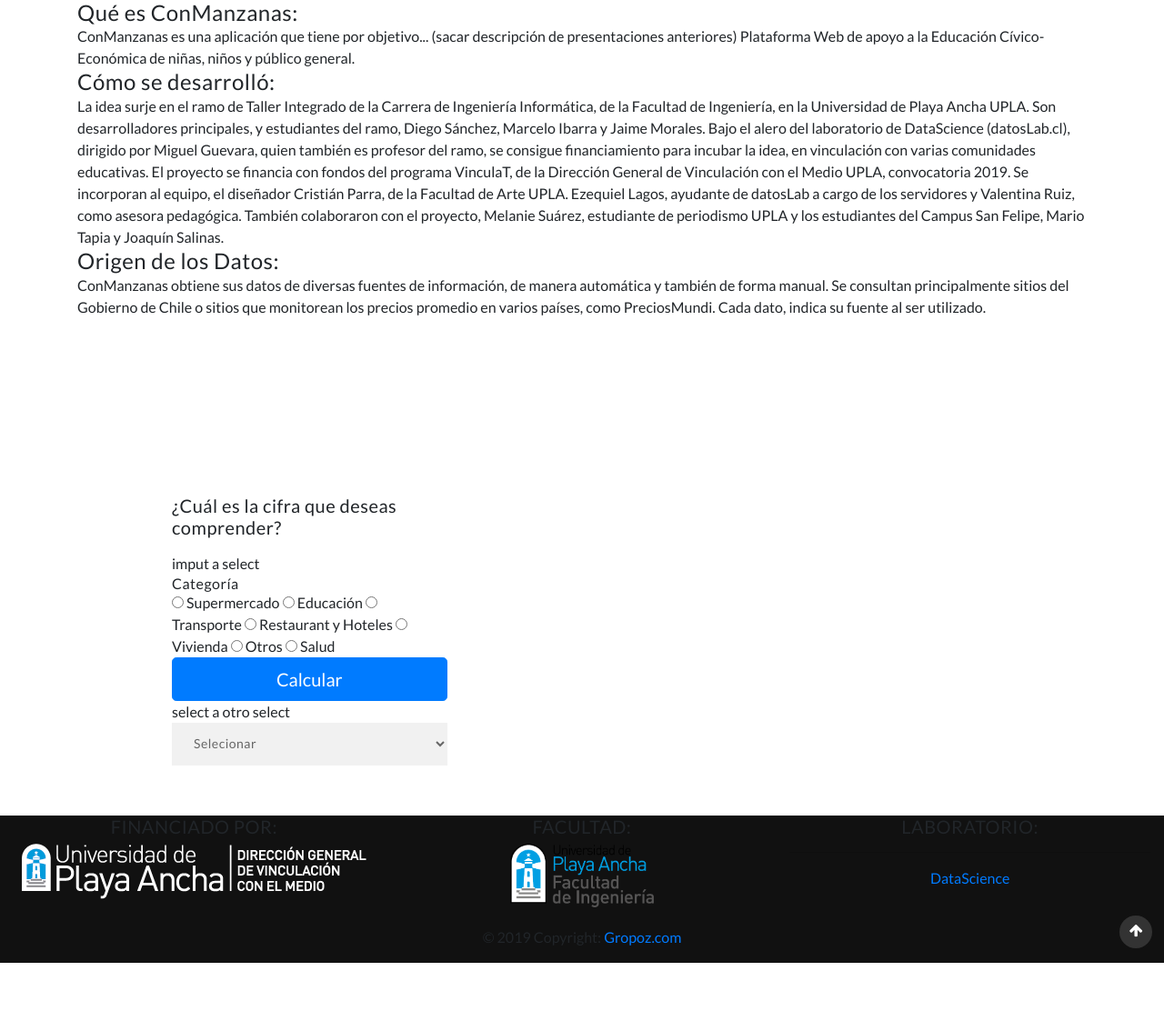
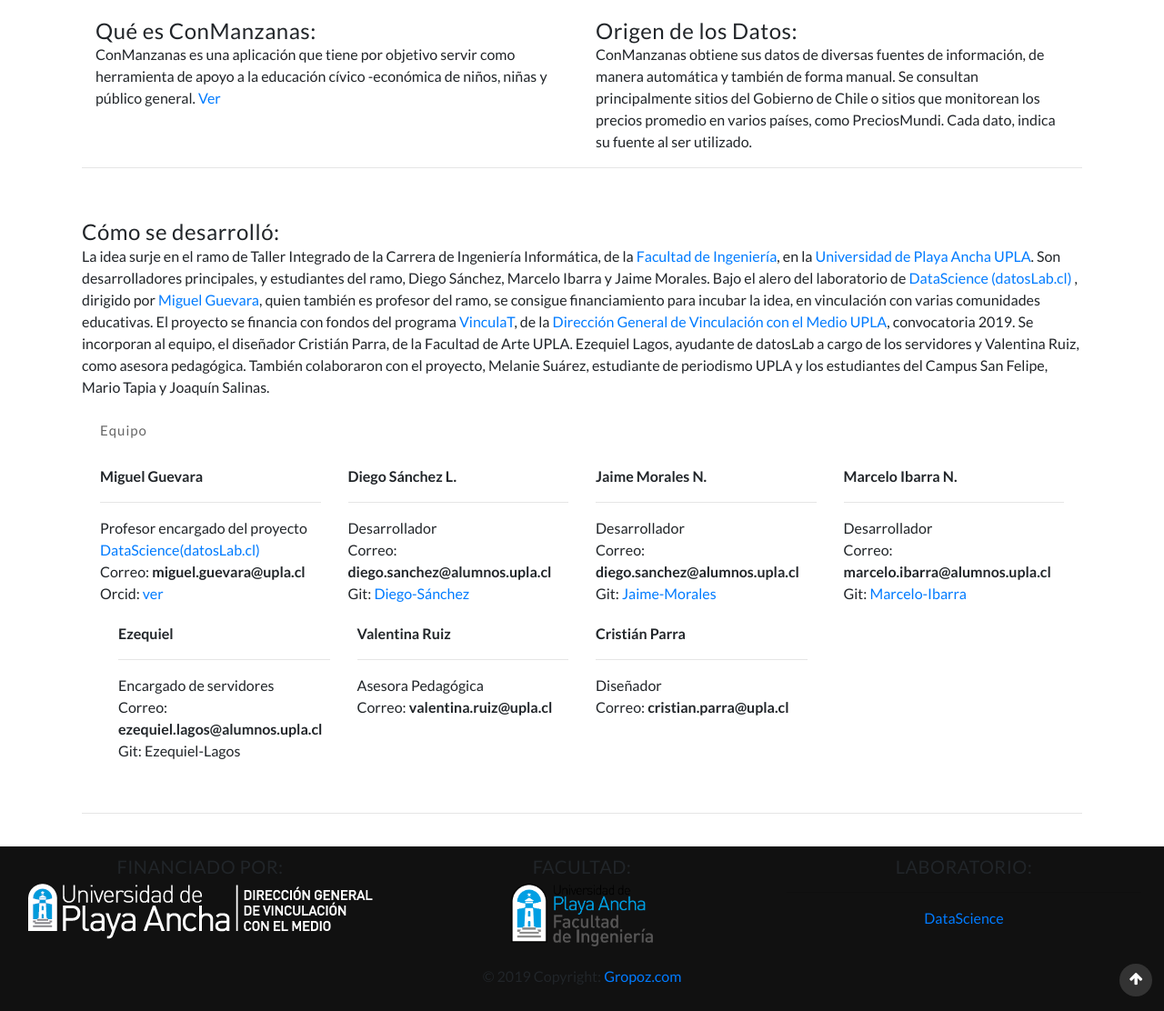
Before and after one commit to diego-san/conmanzanas, a Django app: page /Acerca_De/ in a window 1280 px wide. Shown: the part 94-1206 px from the top of the page at 91% size. Before the commit the page ends 1153 px from the top, so only its background shows below. Run offline with Django 3.2, Linux system fonts and the light colour scheme; some libraries are stand-ins or nearby versions.

Commit message:
Acerca de "terminado"

```diff
--- a/page/templates/page/acerca_de.html
+++ b/page/templates/page/acerca_de.html
@@ -278,28 +278,114 @@
 
 	<!-- INFO ACERCA DE-->
 <div class="container">
+<div class="row">
 
-<div class="col-lg-12 col-md-12 px-lg-12 px-0">
+<div class="col-12" style="padding: 20px">
 
-<p> <h4>Qué es ConManzanas:</h4>
-ConManzanas es una aplicación que tiene por objetivo... (sacar descripción de presentaciones anteriores)
-	Plataforma Web de apoyo a la Educación Cívico-Económica de niñas, niños y público general.
+	<div class="container">
+		<div class="row">
+			<div class="col-6">
+				<p> <h4>Qué es ConManzanas:</h4>
+ConManzanas es una aplicación que tiene por objetivo servir como  herramienta de apoyo a la educación cívico -económica de niños, niñas y público general.
+	<a href="http://uplatv.cl/2019/10/01/autodeterminacion-civica-para-ninos-as-explicada-con-manzanas/" target="_blank">Ver</a>
 	</p>
 
+			</div>
+			<div class="col-6">
 
-	<p>
-<h4> Cómo se desarrolló: </h4>
-La idea surje en el ramo de Taller Integrado de la Carrera de Ingeniería Informática, de la Facultad de Ingeniería, en la Universidad de Playa Ancha UPLA. Son desarrolladores principales, y estudiantes del ramo, Diego Sánchez, Marcelo Ibarra y Jaime Morales. Bajo el alero del laboratorio de DataScience (datosLab.cl), dirigido por Miguel Guevara, quien también es profesor del ramo, se consigue financiamiento para incubar la idea, en vinculación con varias comunidades educativas. El proyecto se financia con fondos del programa VinculaT, de la Dirección General de Vinculación con el Medio UPLA, convocatoria 2019.
-Se incorporan al equipo, el diseñador Cristián Parra, de la Facultad de Arte UPLA. Ezequiel Lagos, ayudante de datosLab a cargo de los servidores y Valentina Ruiz, como asesora pedagógica. También colaboraron con el proyecto, Melanie Suárez, estudiante de periodismo UPLA y los estudiantes del Campus San Felipe, Mario Tapia y Joaquín Salinas.
-</p>
-
-
-	<p>
-
+					<p>
 <h4>Origen de los Datos: </h4>
 ConManzanas obtiene sus datos de diversas fuentes de información, de manera automática y también de forma manual. Se consultan principalmente sitios del Gobierno de Chile o sitios que monitorean los precios promedio en varios países, como PreciosMundi.
 Cada dato, indica su fuente al ser utilizado.
 </p>
+			</div>
+		</div>
+	</div>
+
+	<hr>
+
+</div>
+
+
+
+
+
+
+	<div class="col-12" style="padding: 20px">
+<p>
+<h4> Cómo se desarrolló: </h4>
+La idea surje en el ramo de Taller Integrado de la Carrera de Ingeniería Informática, de la <a href="https://www.upla.cl/facultad/ingenieria/" target="_blank">Facultad de Ingeniería</a>,
+		en la  <a href="" target="_blank">Universidad de Playa Ancha UPLA</a>. Son desarrolladores principales, y estudiantes del ramo, Diego Sánchez, Marcelo Ibarra y Jaime Morales.
+		Bajo el alero del laboratorio de <a href="https://datoslab.cl/" target="_blank">DataScience (datosLab.cl)</a> , dirigido por
+		<a href="http://orcid.org/0000-0002-2319-5184" target="_blank">Miguel Guevara</a>, quien también es profesor del ramo, se consigue financiamiento para incubar la idea,
+		en vinculación con varias comunidades educativas. El proyecto se financia con fondos del programa
+		<a href="https://www.upla.cl/vinculate/convocatoria-procesos-de-incubacion-2019/" target="_blank">VinculaT</a>, de la
+		<a href="https://upla.cl/vinculacion/" target="_blank">Dirección General de Vinculación con el Medio UPLA</a>, convocatoria 2019.
+Se incorporan al equipo, el diseñador Cristián Parra, de la Facultad de Arte UPLA. Ezequiel Lagos,
+		ayudante de datosLab a cargo de los servidores y Valentina Ruiz, como asesora pedagógica.
+		También colaboraron con el proyecto, Melanie Suárez, estudiante de periodismo UPLA y los estudiantes del Campus San Felipe, Mario Tapia y Joaquín Salinas.
+</p>
+
+		<div class="container" style="padding: 20px">
+			<p>Equipo </p> <br>
+
+
+			<div class="row">
+		<div class="col-3"><b>Miguel Guevara</b> <br> <hr>
+			Profesor encargado del proyecto <br>
+			<a href="https://datoslab.cl/" target="_blank">DataScience(datosLab.cl)</a> <br>
+		Correo: <b>miguel.guevara@upla.cl</b> <br>
+			Orcid: <a href="http://orcid.org/0000-0002-2319-5184" target="_blank">ver</a>
+		</div>
+		<div class="col-3"><b>Diego Sánchez L.</b> <br>
+			<hr>
+			Desarrollador <br>
+		Correo: <b>diego.sanchez@alumnos.upla.cl</b> <br>
+			Git: <a href="https://github.com/diego-san" target="_blank">Diego-Sánchez</a>
+		</div>
+		<div class="col-3"><b>Jaime Morales N.</b> <br>
+			<hr>
+			Desarrollador <br>
+		Correo: <b>diego.sanchez@alumnos.upla.cl</b> <br>
+			Git: <a href="https://github.com/jaimemor" target="_blank"> Jaime-Morales</a> <br>
+		</div>
+		<div class="col-3"><b>Marcelo Ibarra N.</b> <br>
+			<hr>
+			Desarrollador <br>
+		Correo: <b>marcelo.ibarra@alumnos.upla.cl</b> <br>
+			Git: <a href="https://github.com/marceloibarra" target="_blank"> Marcelo-Ibarra</a>
+		</div>
+				</div>
+			<div class="row" style="padding: 20px">
+		<div class="col-3"><b>Ezequiel</b> <br>
+			<hr>
+			Encargado de servidores <br>
+		Correo: <b>ezequiel.lagos@alumnos.upla.cl</b><br>
+			Git: <a href="https://github.com/ezequiellagos" target="_blank"></a>Ezequiel-Lagos<br>
+		</div>
+		<div class="col-3"><b>Valentina Ruiz</b> <br>
+			<hr>
+			Asesora Pedagógica <br>
+			Correo: <b>valentina.ruiz@upla.cl</b> <br>
+
+
+		</div>
+		<div class="col-3"><b>Cristián Parra</b> <br>
+			<hr>
+			Diseñador <br>
+			Correo: <b>cristian.parra@upla.cl</b>
+
+
+		</div>
+
+				</div>
+			</div>
+
+
+		<hr>
+</div>
+
+
 
 </div>
 </div>
@@ -308,166 +394,11 @@
 
 
 
-<script type="text/javascript">
-function activar() {
-  frm = document.forms[0];
-  for (i=0; ele = frm.getElementsByTagName('select')[i]; i++)
-    ele.style.display = 'none';
-  for (i=0; ele = arguments[i]; i++)
-    frm[ele].style.display = 'block';
-}
-</script>
-
-
-            <div class="container">
-				<div class="col-lg-5 col-md-8 px-lg-3 px-0">
-					<div class="banner-form-w3 ml-lg-5">
-						<div class="padding">
-							<!-- banner form -->
-							  <form method="POST"  name="form">
-							  	{% csrf_token %}
-								<h5 class="mb-3">¿Cuál es la cifra que deseas comprender?</h5>
-								<div class="form-style-w3ls " >
-									imput a select
-									<h6 class="mb-12">Categoría</h6>
 
 
 
-									<input type="radio" name="rad" onclick="activar('supermercado')" /> Supermercado
-									<input type="radio" name="rad" onclick="activar('educacion')" /> Educación
-									<input type="radio" name="rad" onclick="activar('transporte')" /> Transporte
-									<input type="radio" name="rad" onclick="activar('restaurant')" /> Restaurant y Hoteles
-									<input type="radio" name="rad" onclick="activar('vivienda')" /> Vivienda
-									<input type="radio" name="rad" onclick="activar('otros')" /> Otros
-									<input type="radio" name="rad" onclick="activar('salud')" /> Salud
-
-
-									<select name="supermercado" required="" class="form-control" style="display:none">
-									<option>Precio en supermercados</option>
-									</select>
-
-									<select name="educacion" required="" class="form-control" style="display:none">
-									<option>Seleccionar Todo</option>
-									<option>Infraestructura educación</option>
-									<option>Costo educación</option>
-									</select>
-
-									<select name="transporte" required="" class="form-control" style="display:none">
-									<option>Seleccionar Todo</option>
-									<option>Transprte y servicio</option>
-									<option>Medios de transporte</option>
-									</select>
-
-									<select name="restaurant" required="" class="form-control" style="display:none">
-									<option>Seleccionar Todo</option>
-									<option>Precio restaurant</option>
-									<option>Precio hoteles</option>
-									</select>
-
-									<select name="vivienda" required="" class="form-control" style="display:none">
-									<option>Seleccionar Todo</option>
-									<option>Vivienda y salario</option>
-									<option>Articulos para el hogar</option>
-									<option>Gastos de vivienda</option>
-									</select>
-
-									<select name="otros" required="" class="form-control" style="display:none">
-									<option>Seleccionar Todo</option>
-									<option>Ropa y calazado</option>
-									<option>Ocio y deportes</option>
-									<option>Recreacion y cultura</option>
-									</select>
-
-										<select name="salud" required="" class="form-control" style="display:none">
-									<option>Medicamento</option>
-									<option>Infraestructura salud</option>
-									<option>Servicios</option>
-									<option>Insumos</option>
-									</select>
-
-
-									<input type="submit" name="" Class="btn btn-primary btn-lg btn-block" value="Calcular">
-								</div>
-
-							</form>
-							<!-- //banner form -->
-
-
-select a otro select
-<form name="formulario1" action="#">
-			<select class="seleccion" name="cosa" onchange="cambia()">
-				<option value="0">Selecionar
-				<option value="1">Salud
-				<option value="2">Supermercado
-				<option value="3">Educacion
-				<option value="4">Vivienda
-				<option value="5">Otros
-				<option value="6">Transporte
-				<option value="7">Restaurant y hoteles
-			</select>
-
-
-			<select class="seleccion" name="opt" style="display:none">
-				<option value="-">-
-			</select>
-
-		</form>
-
-		<script type="text/javascript">
-			//1) Definir Las Variables Correspondintes
-
-			var opt_1 = new Array ("Seleccionar Todo", "Medicamento", "Infraestructura salud", "Servicios","Insumos");
-			var opt_2 = new Array ("Precio en supermercados");
-			var opt_3 = new Array ("Seleccionar Todo", "Infraestructura educación", "Costo educación");
-			var opt_4 = new Array ("Seleccionar Todo", "Vivienda y salario", "Articulos para el hogar", "Gastos de vivienda");
-			var opt_5 = new Array ("Seleccionar Todo", "Ropa y calazado", "Ocio y deportes", "Recreacion y cultura");
-			var opt_6 = new Array ("Seleccionar Todo", "Transprte y servicio", "Medios de transporte");
-			var opt_7 = new Array ("Seleccionar Todo", "Precio restaurant", "Precio hoteles");
-
-
-
-			// 2) crear una funcion que permita ejecutar el cambio dinamico
-
-			function cambia(){
-				var cosa;
-				//Se toma el vamor de la "cosa seleccionada"
-				cosa = document.formulario1.cosa[document.formulario1.cosa.selectedIndex].value;
-				//se chequea si la "cosa" esta definida
-				if(cosa!=0){
-					//selecionamos las cosas Correctas
-					mis_opts=eval("opt_" + cosa);
-					//se calcula el numero de cosas
-					num_opts=mis_opts.length;
-					//marco el numero de opt en el select
-					document.formulario1.opt.length = num_opts;
-					//para cada opt del array, la pongo en el select
-					for(i=0; i<num_opts; i++){
-						document.formulario1.opt.options[i].value=mis_opts[i];
-						document.formulario1.opt.options[i].text=mis_opts[i];
-					}
-					}else{
-						//si no habia ninguna opt seleccionada, elimino las cosas del select
-						document.formulario1.opt.length = 1;
-						//ponemos un guion en la unica opt que he dejado
-						document.formulario1.opt.options[0].value="-";
-						document.formulario1.opt.options[0].text="-";
-					}
-					//hacer un reset de las opts
-					document.formulario1.opt.options[0].selected = true;
-
-				}
-
-
-
-		</script>
-
-
-	</div>
-					</div>
-				</div>
-			</div>
 <footer></footer>
-<section class="copyright">
+<section class="copyright" style="padding: 10px">
 
 
   <!-- Footer Links -->
```
